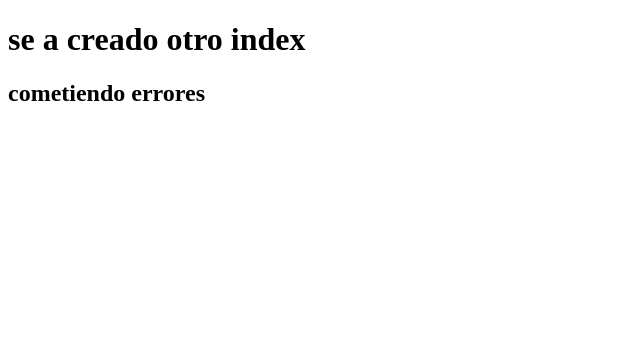
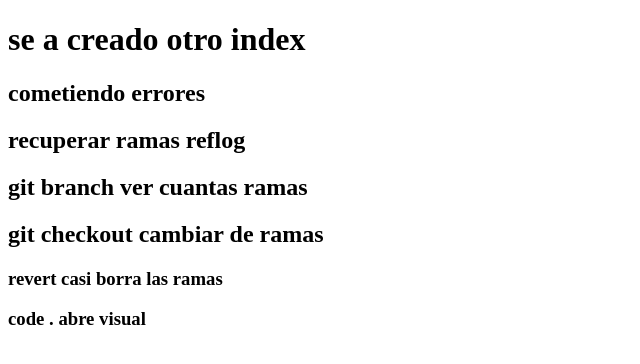
Before and after one commit to yeisonAnte/directivas, a plain HTML site: page index.html in a window 1280 px wide. Shown: the whole page, without its empty margins (0-640 px from the left). Drawn offline with Linux system fonts and the light colour scheme.

```diff
--- a/index.html
+++ b/index.html
@@ -9,5 +9,11 @@
 <body>
     <h1>se a creado otro index</h1>
     <h2>cometiendo errores</h2>
+    <h2>recuperar ramas reflog</h2>
+    <h2>git branch ver cuantas ramas</h2>
+    <h2>git checkout cambiar de ramas</h2>
+    <h3>revert casi borra las ramas</h3>
+    <h3>code . abre visual</h3>
+
 </body>
 </html>
```
Also changed, not shown: contacto.html (added).
